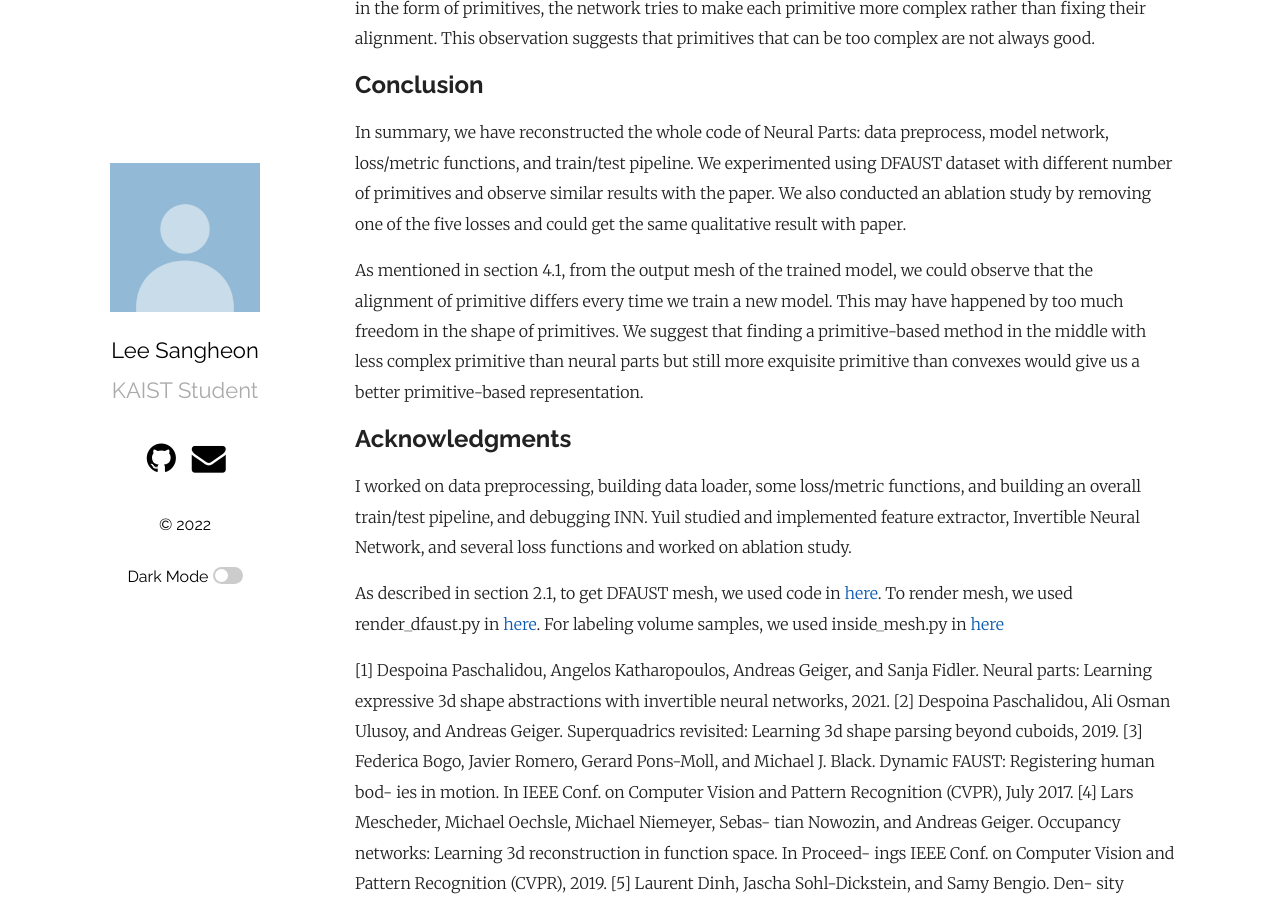
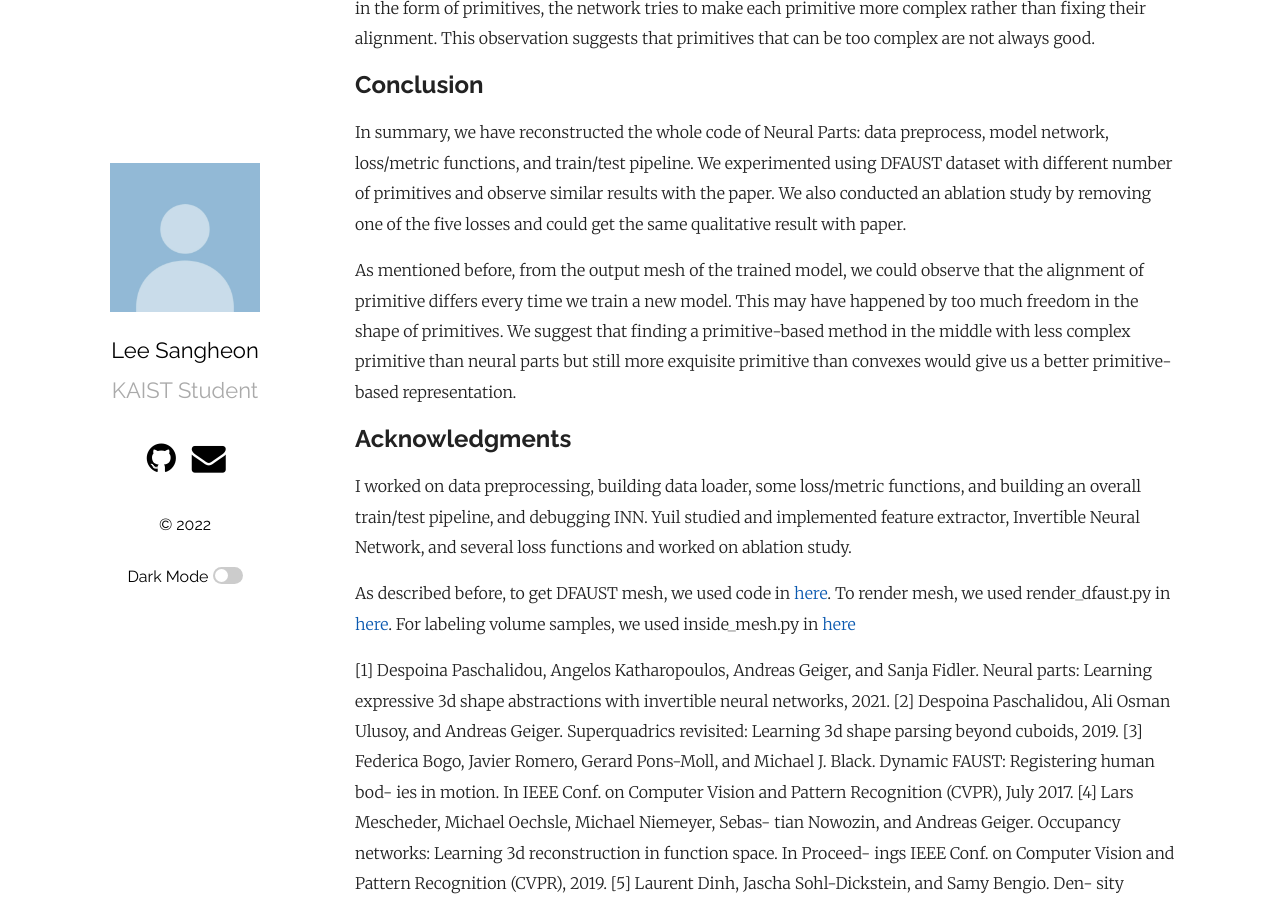
Before and after one commit to buaaaaang/buaaaaang.github.io, a Jekyll site: the page built from _posts/2022-06-19-NeuralParts.markdown, in a window 1280 px wide and 900 px high, scrolled down 4434 px. Built offline with Jekyll 4.4.1, drawn with Linux system fonts in a browser that asks for light colours.

Commit message:
Update 2022-06-19-NeuralParts.markdown

```diff
--- a/_posts/2022-06-19-NeuralParts.markdown
+++ b/_posts/2022-06-19-NeuralParts.markdown
@@ -99,13 +99,13 @@ Conclusion
 ---
 In summary, we have reconstructed the whole code of Neural Parts: data preprocess, model network, loss/metric functions, and train/test pipeline. We experimented using DFAUST dataset with different number of primitives and observe similar results with the paper. We also conducted an ablation study by removing one of the five losses and could get the same qualitative result with paper.
 
-As mentioned in section 4.1, from the output mesh of the trained model, we could observe that the alignment of primitive differs every time we train a new model. This may have happened by too much freedom in the shape of primitives. We suggest that finding a primitive-based method in the middle with less complex primitive than neural parts but still more exquisite primitive than convexes would give us a better primitive-based representation.
+As mentioned before, from the output mesh of the trained model, we could observe that the alignment of primitive differs every time we train a new model. This may have happened by too much freedom in the shape of primitives. We suggest that finding a primitive-based method in the middle with less complex primitive than neural parts but still more exquisite primitive than convexes would give us a better primitive-based representation.
 
 Acknowledgments
 ---
 I worked on data preprocessing, building data loader, some loss/metric functions, and building an overall train/test pipeline, and debugging INN. Yuil studied and implemented feature extractor, Invertible Neural Network, and several loss functions and worked on ablation study.
 
-As described in section 2.1, to get DFAUST mesh, we used code in [here][dfaust]. To render mesh, we used render_dfaust.py in [here][hpgithub]. For labeling volume samples, we used inside_mesh.py in [here][ongithub]
+As described before, to get DFAUST mesh, we used code in [here][dfaust]. To render mesh, we used render_dfaust.py in [here][hpgithub]. For labeling volume samples, we used inside_mesh.py in [here][ongithub]
 
 [1] Despoina Paschalidou, Angelos Katharopoulos, Andreas Geiger, and Sanja Fidler. Neural parts: Learning expressive 3d shape abstractions with invertible neural networks, 2021.
 [2] Despoina Paschalidou, Ali Osman Ulusoy, and Andreas
```
